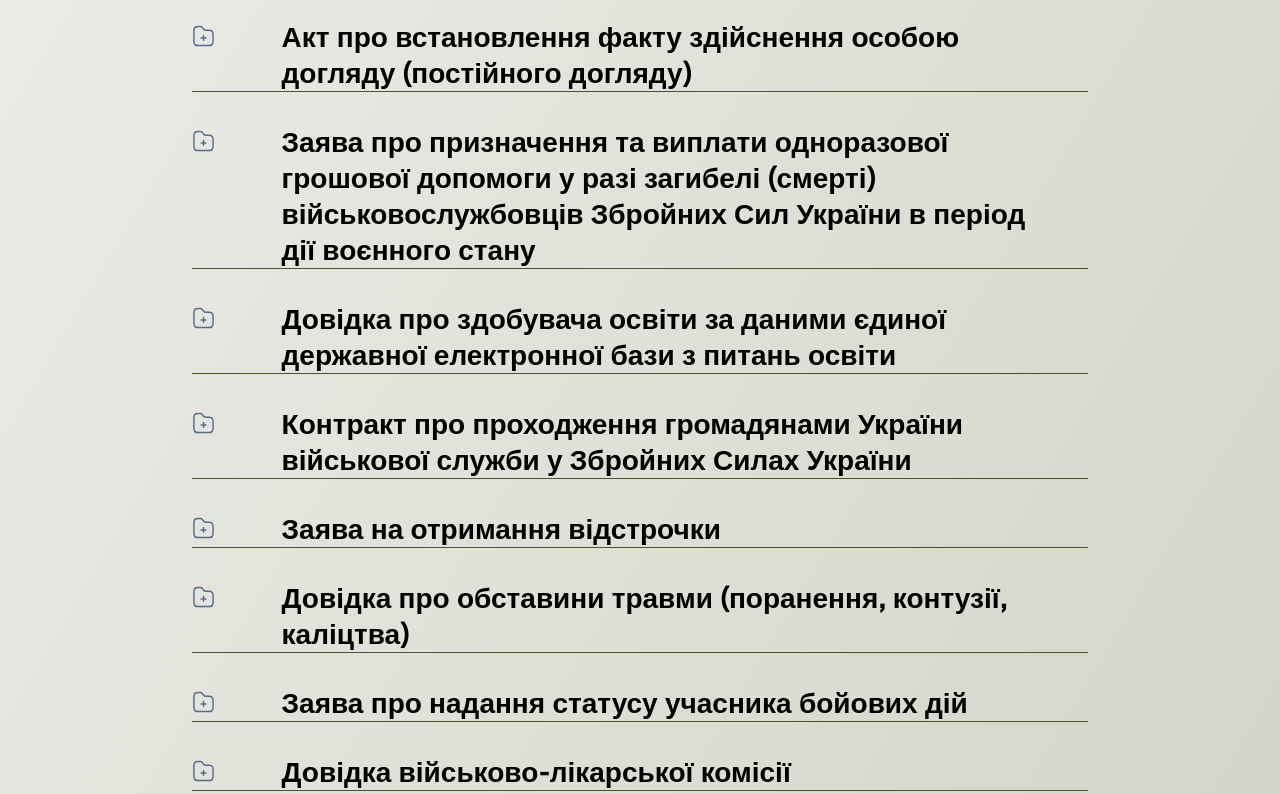
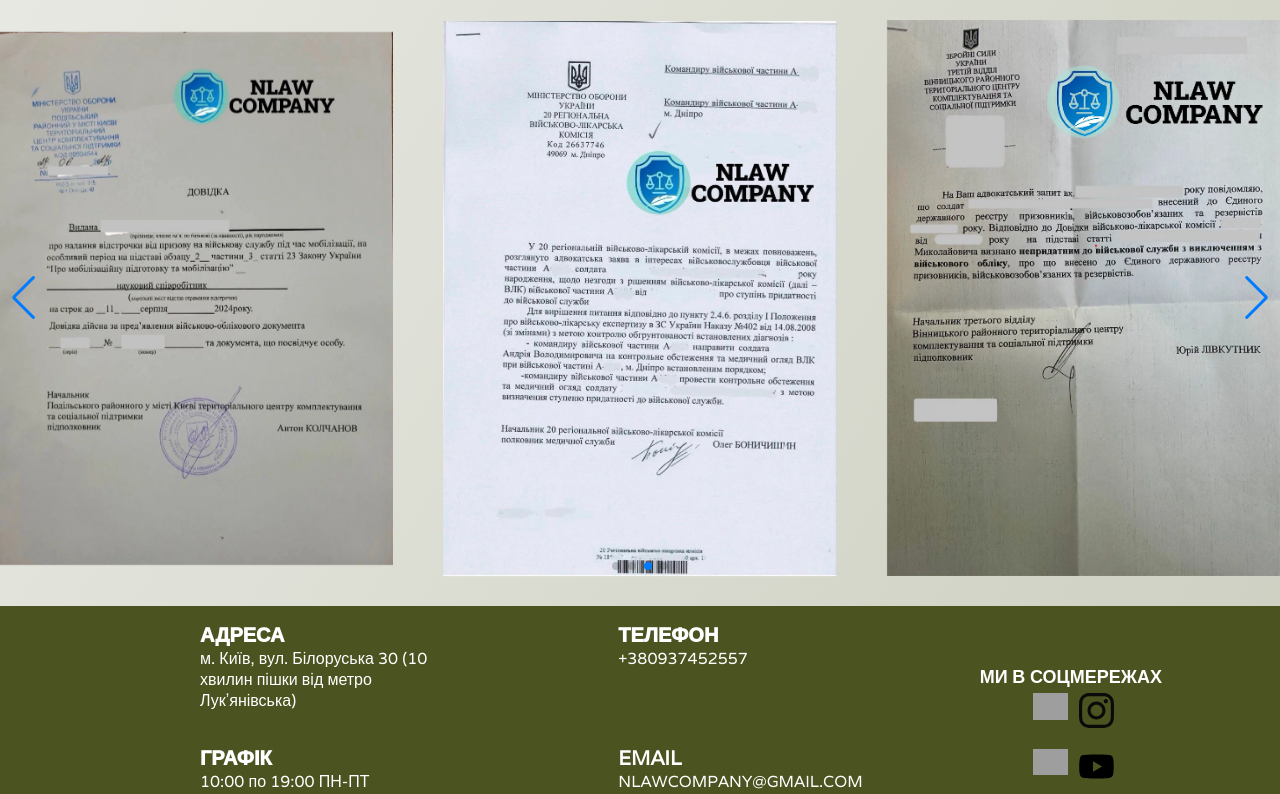
Before and after one commit to N1k1taN/Newnew, a Next.js app: page / in a window 1280 px wide. Shown: the part 3460-4254 px from the top of the page. Built offline with nearby package versions, Linux system fonts and the light colour scheme; grey boxes are pictures that could not be loaded.

Commit message:
adsadasdasdasd

```diff
--- a/src/app/page.js
+++ b/src/app/page.js
@@ -123,35 +123,6 @@ function Homepage() {
       </Swiper>
   </div>
 
-  <div className="documents" id="4">
-      <h2>ЗАВАНТАЖИТИ ЗРАЗКИ ДОКУМЕНТІВ</h2>
-  <div className="doc">
-          <a className="doico" href="/documentsdown/Акт про встановлення факту здійснення особою догляду (постійного догляду).docx" download="Акт про встановлення факту здійснення особою догляду (постійного догляду).docx"></a><h3>Акт про встановлення факту здійснення особою догляду (постійного догляду)</h3>
-  </div>
-  <div className="doc">
-      <a className="doico" href="/documentsdown/Заява про призначення та виплати одноразової грошової допомоги у разі загибелі (смерті).docx" download="Заява про призначення та виплати одноразової грошової допомоги у разі загибелі (смерті).docx"></a><h3>Заява про призначення та виплати одноразової грошової допомоги у разі загибелі (смерті) військовослужбовців Збройних Сил України в період дії воєнного стану</h3>
-  </div>
-  <div className="doc">
-      <a className="doico" href="/documentsdown/Довідка про здобувача освіти за даними єдиної державної електронної бази.docx" download="Довідка про здобувача освіти за даними єдиної державної електронної бази.docx"></a><h3>Довідка про здобувача освіти за даними єдиної державної електронної бази з питань освіти</h3>
-  </div>
-  <div className="doc">
-      <a className="doico" href="/documentsdown/Контракт про проходження громадянами України.doc" download="Контракт про проходження громадянами України.doc"></a><h3>Контракт про проходження громадянами України військової служби у Збройних Силах України </h3>
-  </div>
-  <div className="doc">
-      <a className="doico" href="/documentsdown/Заява на отримання відстрочки.docx" download="Заява на отримання відстрочки.docx"></a><h3>Заява на отримання відстрочки</h3>
-  </div>
-  <div className="doc">
-      <a className="doico" href="/documentsdown/Довідка про обставини травми (поранення, контузії, каліцтва).docx" download="Довідка про обставини травми (поранення, контузії, каліцтва).docx"></a><h3>Довідка про обставини травми (поранення, контузії, каліцтва)</h3>
-  </div>
-  <div className="doc">
-      <a className="doico" href="/documentsdown/Заява про надання статусу учасника бойових дій.docx" download="Заява про надання статусу учасника бойових дій.docx"></a><h3>Заява про надання статусу учасника бойових дій</h3>
-  </div>
-  <div className="doc">
-      <a className="doico" href="/documentsdown/Довідка військово-лікарської комісії.docx" download="Довідка військово-лікарської комісії.docx"></a><h3>Довідка військово-лікарської комісії</h3>
-  </div>
-
-
-  </div>
 
               <section id="case">
       <h2> НАШІ РЕЗУЛЬТАТИ:</h2>
```
